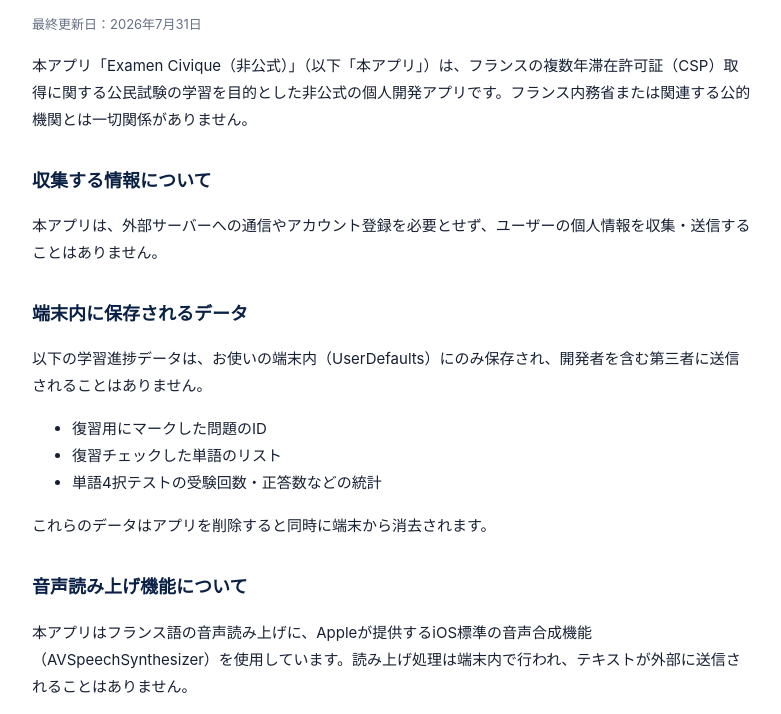
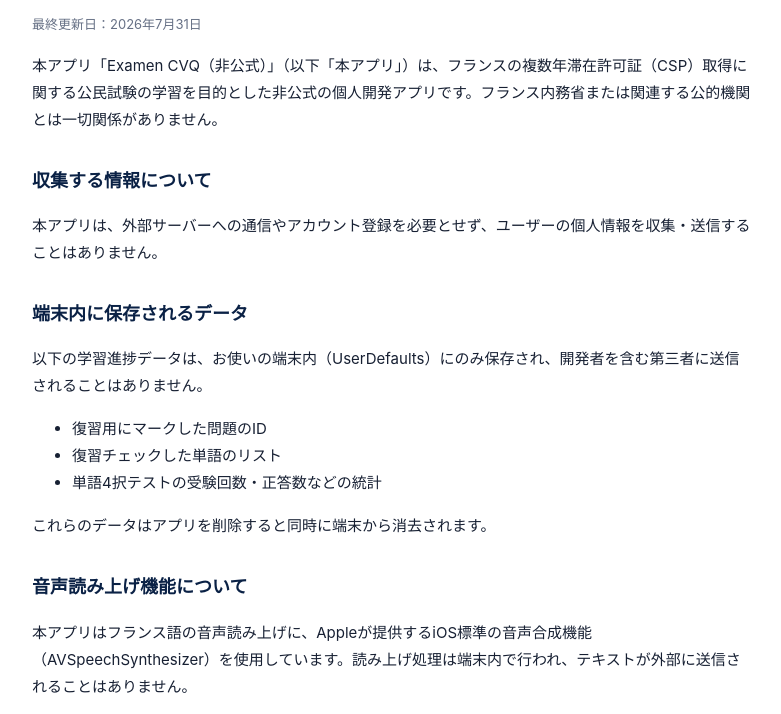
Before and after one commit to 81ko/ExamenCVQ, a plain HTML site: page privacy-policy.html in a window 1280 px wide. Shown: the part 86-800 px from the top of the page, without its empty margins (248-1029 px from the left). Drawn offline with Linux system fonts and the light colour scheme.

Commit message:
Update privacy-policy.html

```diff
--- a/privacy-policy.html
+++ b/privacy-policy.html
@@ -16,7 +16,7 @@
 <h1>プライバシーポリシー</h1>
 <p class="updated">最終更新日：2026年7月31日</p>
 
-<p>本アプリ「Examen Civique（非公式）」（以下「本アプリ」）は、フランスの複数年滞在許可証（CSP）取得に関する公民試験の学習を目的とした非公式の個人開発アプリです。フランス内務省または関連する公的機関とは一切関係がありません。</p>
+<p>本アプリ「Examen CVQ（非公式）」（以下「本アプリ」）は、フランスの複数年滞在許可証（CSP）取得に関する公民試験の学習を目的とした非公式の個人開発アプリです。フランス内務省または関連する公的機関とは一切関係がありません。</p>
 
 <h2>収集する情報について</h2>
 <p>本アプリは、外部サーバーへの通信やアカウント登録を必要とせず、ユーザーの個人情報を収集・送信することはありません。</p>
```
